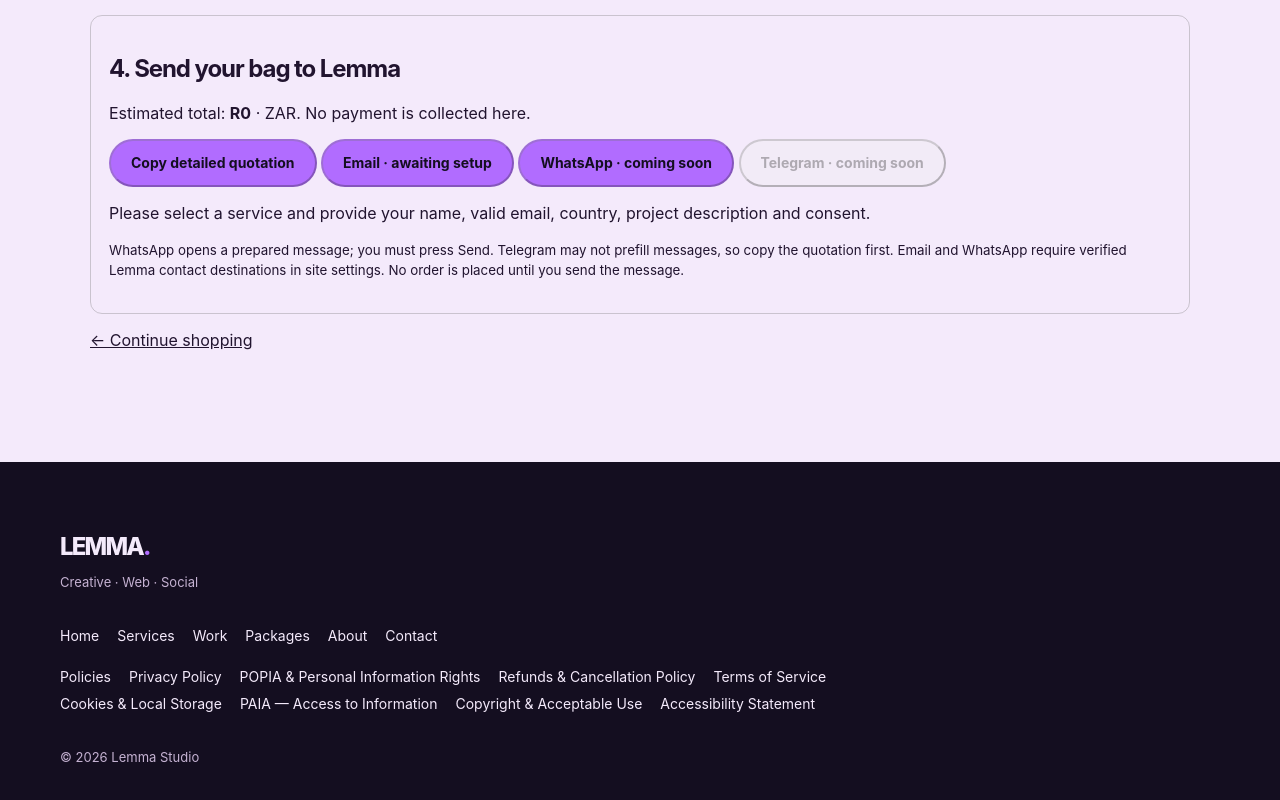
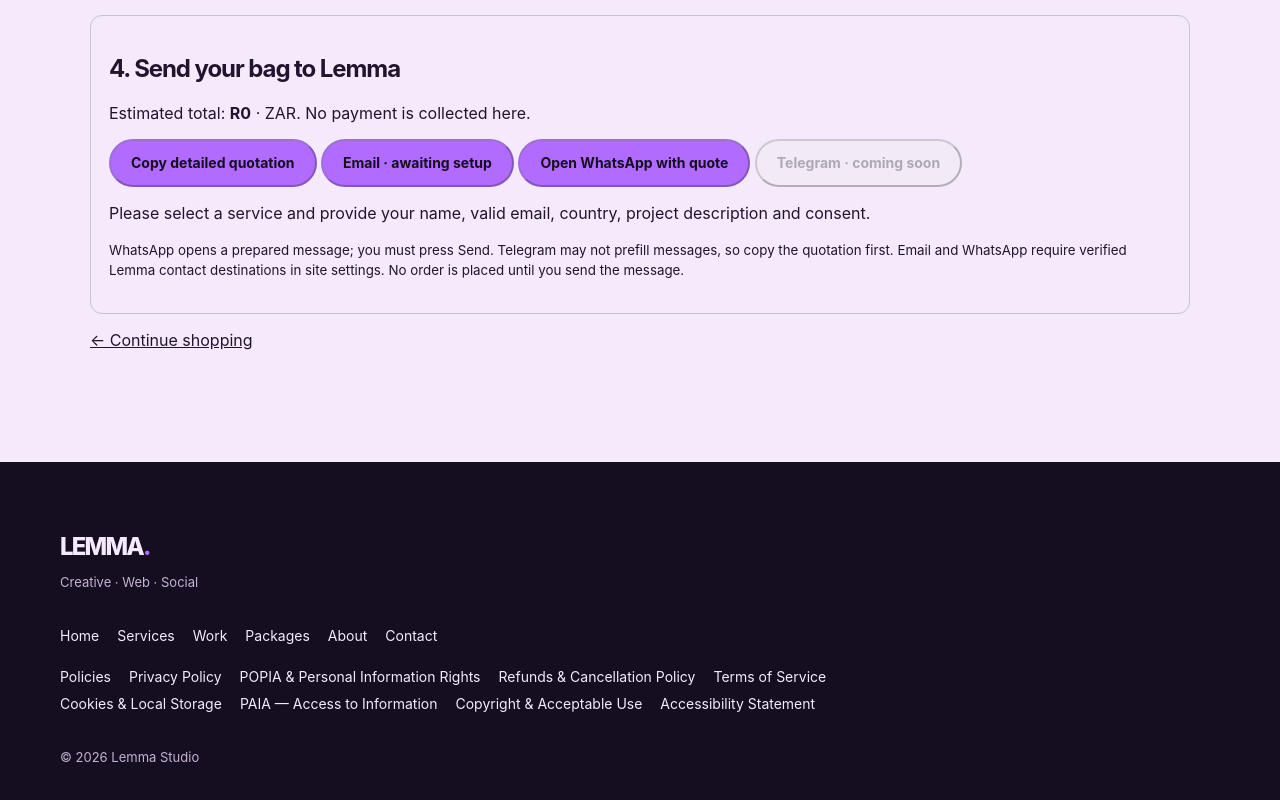
Before and after one commit to impilokalova/Lemma, a React (Vite) app: page /bag in a window 1280 px wide. Shown: the part 1816-2616 px from the top of the page. Built offline with nearby package versions, Linux system fonts and the light colour scheme.

Commit message:
Enable Lemma WhatsApp Business enquiries with confirmed number

```diff
--- a/src/lemma-quote/contact-config.ts
+++ b/src/lemma-quote/contact-config.ts
@@ -1,17 +1,17 @@
 /**
  * CONTACT_CONFIG — owner setup
  * ---------------------------------------------------------------
- * No WhatsApp number or Telegram username has been provided yet.
- * To go live, set these PUBLIC environment variables at deploy time:
+ * WhatsApp Business: +27 79 475 0556 (public customer enquiry number).
+ * These PUBLIC environment variables can override the defaults at deploy time:
  *
  *   VITE_LEMMA_WHATSAPP_NUMBER=27XXXXXXXXX   (international digits, no + or spaces)
  *   VITE_LEMMA_TELEGRAM_USERNAME=yourhandle  (no @)
  *
- * Until set, buttons show a disabled "Connect soon" state.
+ * WhatsApp is enabled by default. Telegram stays disabled until configured.
  * /settings/contact lets the owner test values in THEIR browser only.
  */
 export const CONTACT_CONFIG: { whatsappNumber: string | null; telegramUsername: string | null } = {
-  whatsappNumber: cleanDigits(import.meta.env['VITE_LEMMA_WHATSAPP_NUMBER']) || null,
+  whatsappNumber: cleanDigits(import.meta.env['VITE_LEMMA_WHATSAPP_NUMBER']) || '27794750556',
   telegramUsername: cleanTg(import.meta.env['VITE_LEMMA_TELEGRAM_USERNAME']) || null,
 };
 
```
